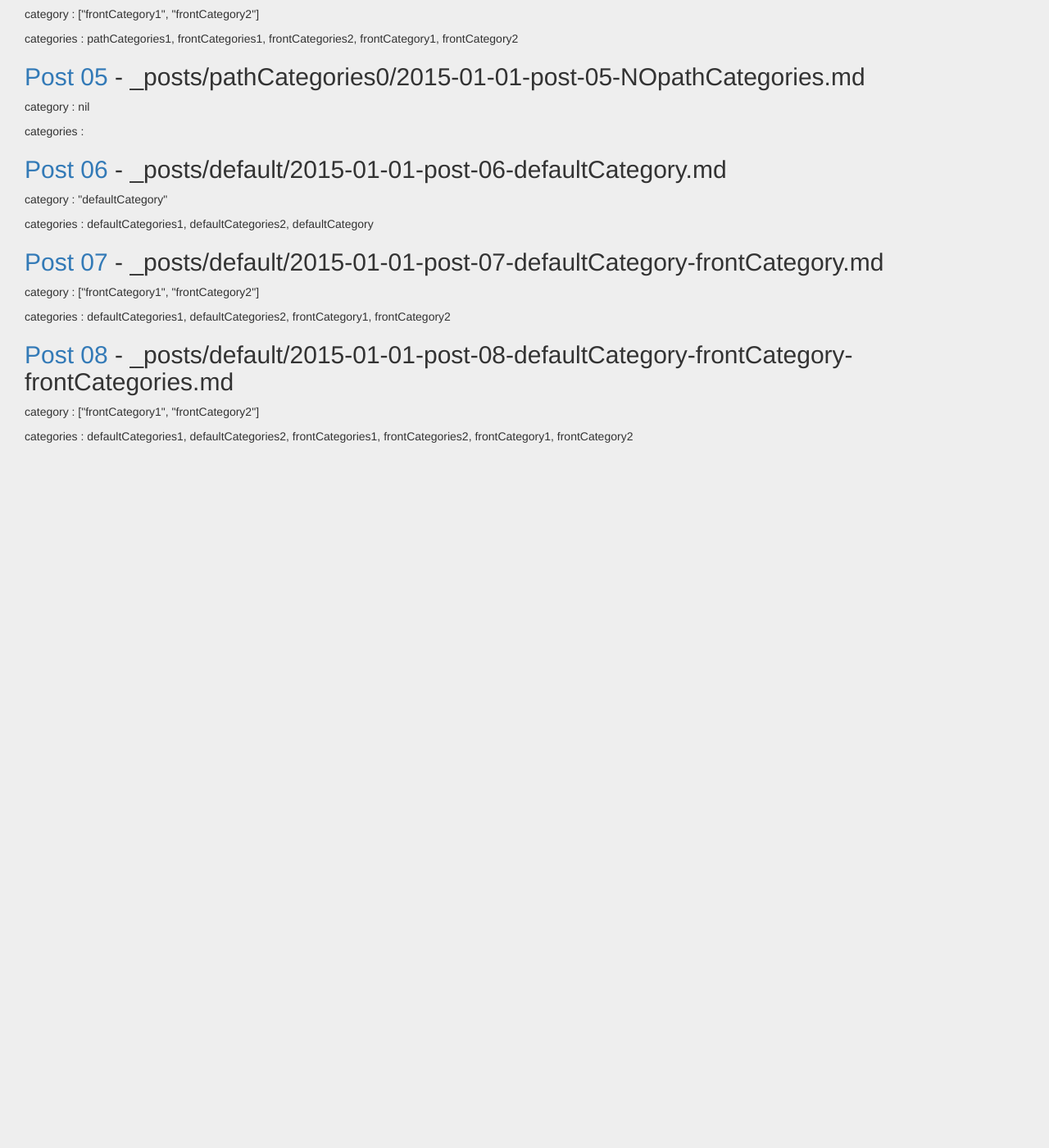
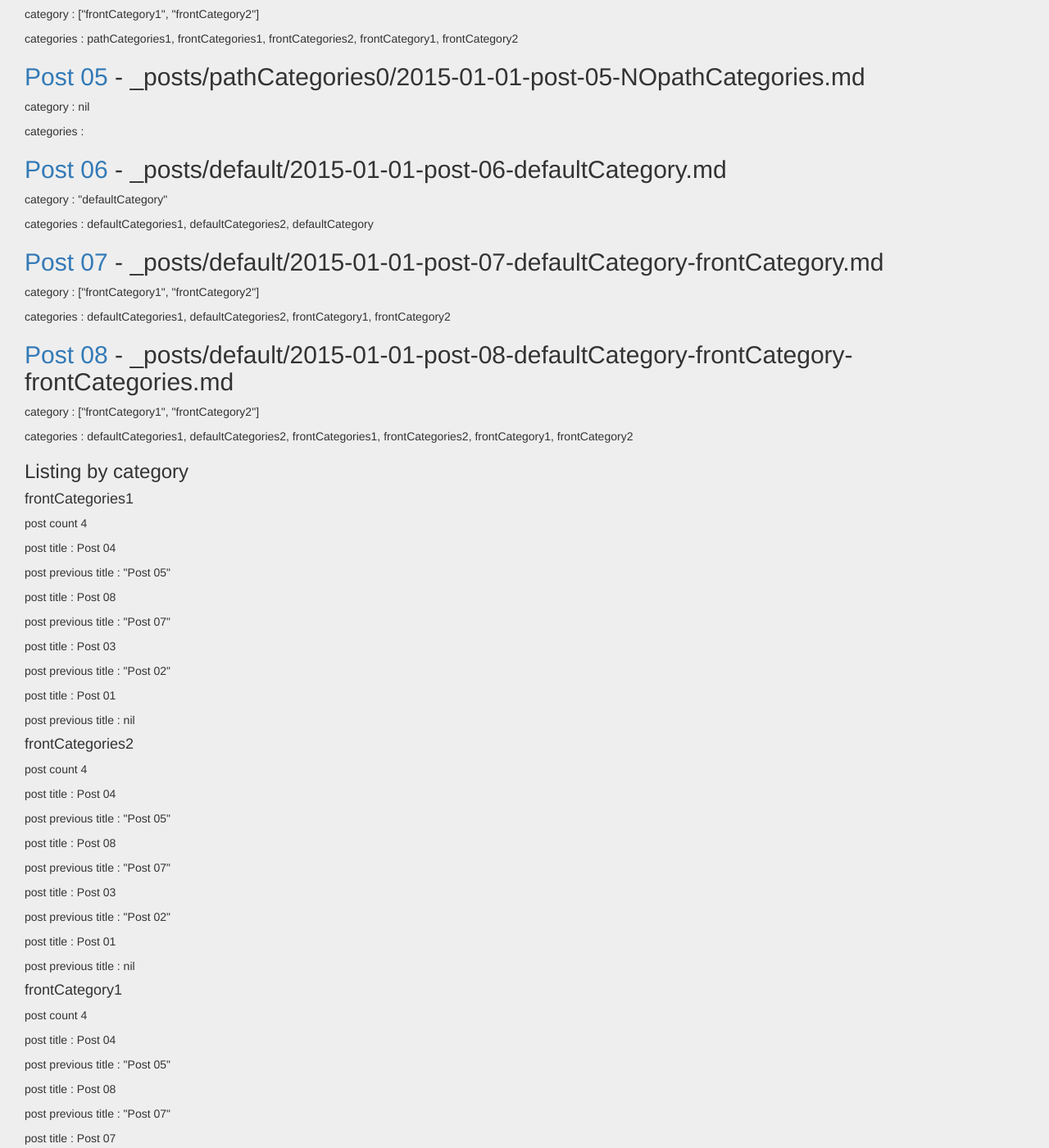
Before and after one commit to djacquel/jekyllCategories, a Jekyll site: the page built from index.md, in a window 1280 px wide and 1400 px high, scrolled down 1707 px. Shown: the whole window at 82% size. Built offline with Jekyll 4.4.1, drawn with Linux system fonts in a browser that asks for light colours; before the commit the page ends 2279 px from its top, so only the background shows below that; some of the changed text lies outside the part shown.

````diff
--- a/_includes/footer.html
+++ b/_includes/footer.html
@@ -1,6 +1,6 @@
 <footer class="site-footer">
 
-
+<p>site.github.url : {{ site.github.url }}</p>
 </footer>
 <script src="{{ site.baseurl }}/bower_components/jquery/dist/jquery.min.js"></script>
 <script src="{{ site.baseurl }}/bower_components/bootstrap-sass/assets/javascripts/bootstrap.min.js"></script>
--- a/index.md
+++ b/index.md
@@ -11,7 +11,7 @@ They are different, but they sometimes interfere with each other. So, it can be
 
 #### From posts front matter
 
-**Categories** variable is an array it can be set like this in posts front matter :
+**categories** variable is an array it can be set like this in posts front matter :
 
 ``` yaml
 ---
@@ -23,7 +23,7 @@ categories:
 ---
 ```
 
-**Category** variable can be a string, an integer or an array it can be set like this in posts front matter :
+**category** variable can be a string, an integer or an array it can be set like this in posts front matter :
 
 ``` yaml
 ---
@@ -84,3 +84,24 @@ Posts present in `_posts/default` folder will have :
 <p>category : {{ post.category | inspect }}</p>
 <p>categories : {% if post.categories %}{{ post.categories | join: ", " }}{% endif %}</p>
 {% endfor %}
+
+### Listing by category
+
+{% for c in site.categories %}
+
+#### {{ c[0] }}
+
+post count  {{ c[1] | size }}
+
+{% for p in c[1] %}
+
+post title : {{ p.title }}
+
+{% comment %}
+post previous : {{ p.previous | inspect }}
+{% endcomment %}
+post previous title : {{ p.previous.title | inspect }}
+
+{% endfor %}
+
+{% endfor %}
````
